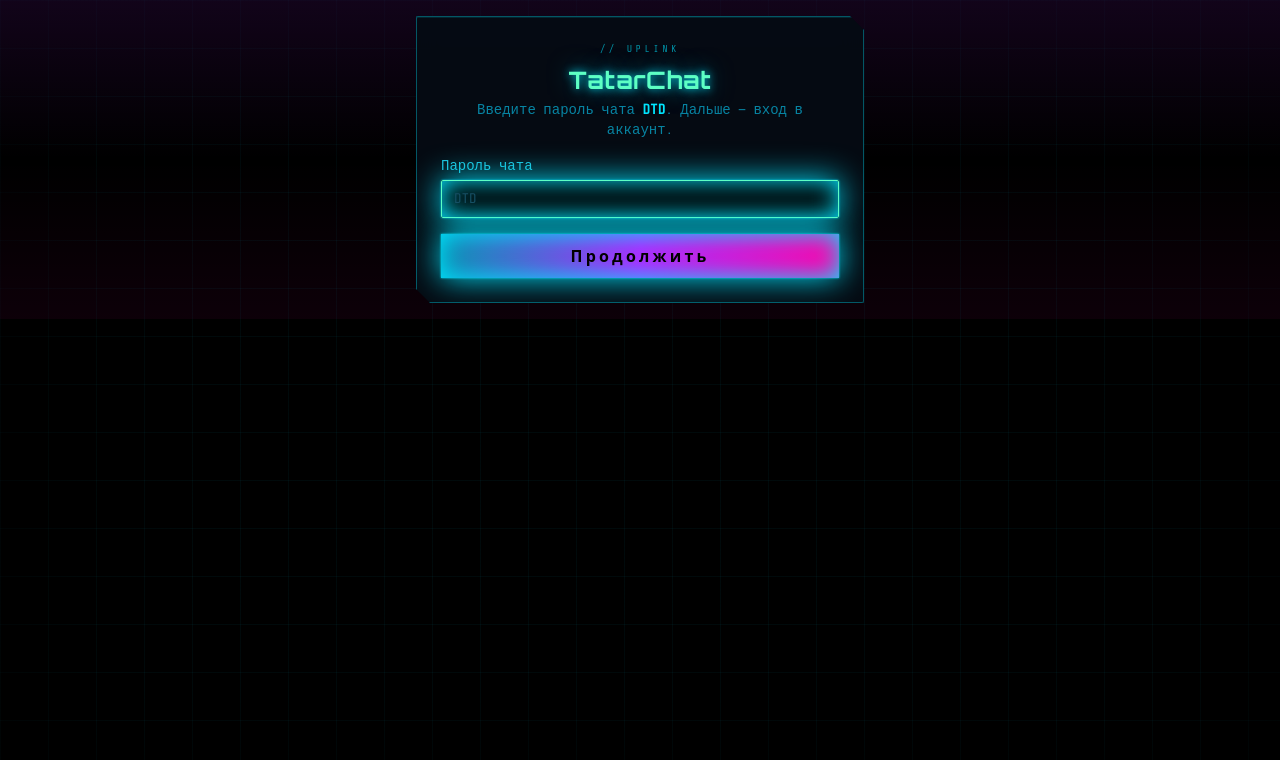
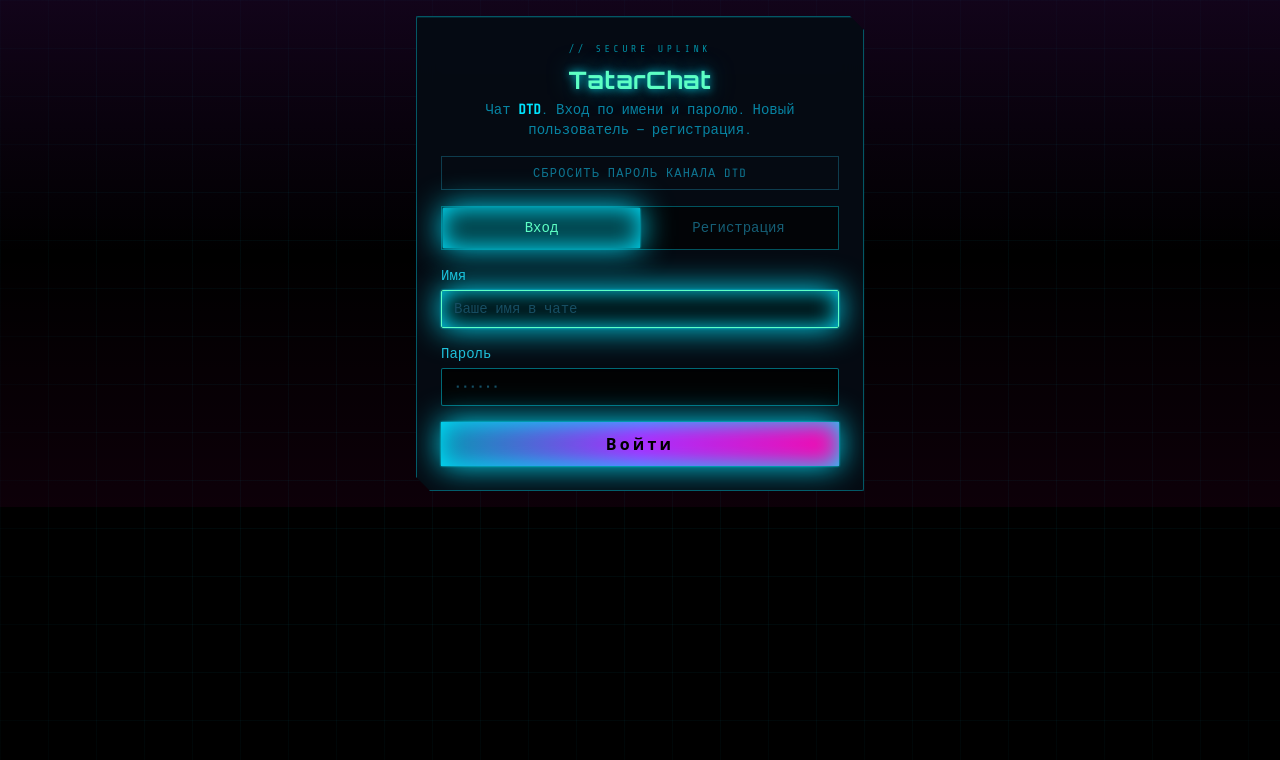
Before and after one commit to ITS-helper/tatarchat, a React (Vite) app in the folder client/: page / in a window 1280 px wide. Shown: the top 760 px of the page. Built offline with nearby package versions, Linux system fonts and the light colour scheme.

Commit message:
Remove site-wide DTD gate; channel password modal only for dreamteamdauns
Made-with: Cursor

```diff
--- a/client/src/App.jsx
+++ b/client/src/App.jsx
@@ -8,10 +8,7 @@ const LS_LAST_ROOM = "tatarchat_last_room";
 
 const QUICK_REACTIONS = ["👍", "❤️", "😂", "🔥", "👎"];
 /** sessionStorage: выбранный раздел и пароли комнат (не путать с паролем аккаунта) */
-const SS_SITE_ROOM = "tatarchat_site_room";
 const SS_DTD_ROOM_PW = "tatarchat_room_pw_dreamteamdauns";
-
-const GATE_PASSWORD_DTD = "1488";
 
 /** Видеосообщения: удерживать кнопку записи, как в Telegram (превью — квадрат) */
 const VIDEO_NOTE_MAX_MS = 60_000;
@@ -116,15 +113,11 @@ function getInitialRoom() {
   return canonicalizeStoredRoom(localStorage.getItem(LS_LAST_ROOM));
 }
 
-function readSiteRoomFromSession() {
-  const slug = sessionStorage.getItem(SS_SITE_ROOM);
-  if (slug !== "dreamteamdauns") return null;
-  const pw = sessionStorage.getItem(SS_DTD_ROOM_PW);
-  return pw ? "dreamteamdauns" : null;
+function hasStoredDtdChannelPw() {
+  return !!sessionStorage.getItem(SS_DTD_ROOM_PW);
 }
 
 function clearGateSession() {
-  sessionStorage.removeItem(SS_SITE_ROOM);
   sessionStorage.removeItem(SS_DTD_ROOM_PW);
 }
 
@@ -266,19 +259,17 @@ export default function App() {
   const [authMode, setAuthMode] = useState("login");
   const [nameInput, setNameInput] = useState("");
   const [passwordInput, setPasswordInput] = useState("");
-  const [siteRoom, setSiteRoom] = useState(() => readSiteRoomFromSession());
-  const [gatePasswordDraft, setGatePasswordDraft] = useState("");
+  const [dtdChannelUnlocked, setDtdChannelUnlocked] = useState(() => hasStoredDtdChannelPw());
+  const [dtdPwModalDraft, setDtdPwModalDraft] = useState("");
   const [publicChannels, setPublicChannels] = useState([]);
   const [directChannels, setDirectChannels] = useState([]);
   const [dmModalOpen, setDmModalOpen] = useState(false);
   const [dmUsers, setDmUsers] = useState([]);
   const [dmUsersLoading, setDmUsersLoading] = useState(false);
   const publicChannelsRef = useRef([]);
-  const [activeRoom, setActiveRoom] = useState(
-    () => readSiteRoomFromSession() || getInitialRoom()
-  );
+  const [activeRoom, setActiveRoom] = useState(() => getInitialRoom());
   const [roomTitle, setRoomTitle] = useState(() => {
-    const slug = readSiteRoomFromSession() || getInitialRoom();
+    const slug = getInitialRoom();
     return slug.startsWith("dm-") ? "ЛС" : slug === "lobby" ? "Лобби" : "DTD";
   });
   const [messages, setMessages] = useState([]);
@@ -370,6 +361,15 @@ export default function App() {
   }, [activeRoom]);
 
   useEffect(() => {
+    if (activeRoom === "dreamteamdauns") {
+      setDtdChannelUnlocked(hasStoredDtdChannelPw());
+      if (!hasStoredDtdChannelPw()) setBanner(null);
+    } else {
+      setDtdChannelUnlocked(true);
+    }
+  }, [activeRoom]);
+
+  useEffect(() => {
     publicChannelsRef.current = publicChannels;
   }, [publicChannels]);
 
@@ -701,6 +701,10 @@ export default function App() {
           data = {};
         }
         if (!res.ok) {
+          if (room === "dreamteamdauns" && (res.status === 403 || res.status === 401)) {
+            sessionStorage.removeItem(SS_DTD_ROOM_PW);
+            setDtdChannelUnlocked(false);
+          }
           setBanner(data.error || `Не удалось загрузить чат (${res.status})`);
           setMessages([]);
           return;
@@ -719,12 +723,22 @@ export default function App() {
   useEffect(() => {
     if (!token) return;
     localStorage.setItem(LS_LAST_ROOM, activeRoom);
+    if (activeRoom === "dreamteamdauns" && !sessionStorage.getItem(SS_DTD_ROOM_PW)) {
+      setMessages([]);
+      setBanner(null);
+      return;
+    }
     loadHistoryForRoom(activeRoom);
   }, [token, activeRoom, loadHistoryForRoom]);
 
   const emitJoinRoom = useCallback((socket) => {
+    const r = activeRoomRef.current;
+    if (r === "dreamteamdauns" && !sessionStorage.getItem(SS_DTD_ROOM_PW)) {
+      setRoomJoined(false);
+      roomJoinedRef.current = false;
+      return;
+    }
     const gen = ++joinGenRef.current;
-    const r = activeRoomRef.current;
     const row = publicChannelsRef.current.find((c) => c.slug === r);
     const need =
       row?.requiresPassword === true || (row == null && r === "dreamteamdauns");
@@ -742,6 +756,10 @@ export default function App() {
         setBanner(ack.error || "Не удалось войти в комнату");
         setRoomJoined(false);
         roomJoinedRef.current = false;
+        if (r === "dreamteamdauns" && need) {
+          sessionStorage.removeItem(SS_DTD_ROOM_PW);
+          setDtdChannelUnlocked(false);
+        }
       }
     });
   }, []);
@@ -859,27 +877,21 @@ export default function App() {
     emitJoinRoom(s);
   }, [activeRoom, token, emitJoinRoom]);
 
-  const submitGate = (e) => {
+  const submitDtdChannelPassword = (e) => {
     e.preventDefault();
     setBanner(null);
-    const slug = "dreamteamdauns";
-    const p = gatePasswordDraft.trim();
+    const p = dtdPwModalDraft.trim();
     if (!p) {
-      setBanner("Введите пароль чата");
+      setBanner("Введите пароль канала");
       return;
     }
-    if (p !== GATE_PASSWORD_DTD) {
-      setBanner("Неверный пароль");
-      return;
-    }
-    sessionStorage.setItem(SS_SITE_ROOM, slug);
     sessionStorage.setItem(SS_DTD_ROOM_PW, p);
-    setSiteRoom(slug);
-    setActiveRoom(slug);
-    setRoomTitle("DTD");
-    localStorage.setItem(LS_LAST_ROOM, slug);
-    setGatePasswordDraft("");
-    setBanner(null);
+    setDtdPwModalDraft("");
+    setDtdChannelUnlocked(true);
+    const room = activeRoomRef.current;
+    void loadHistoryForRoom(room);
+    const sock = socketRef.current;
+    if (sock?.connected) emitJoinRoom(sock);
   };
 
   const submitAuth = async (e) => {
@@ -947,7 +959,7 @@ export default function App() {
     localStorage.removeItem(LS_USER_ID);
     localStorage.removeItem(LS_LAST_ROOM);
     clearGateSession();
-    setSiteRoom(null);
+    setDtdChannelUnlocked(false);
     setToken("");
     setNickname("");
     setNameInput("");
@@ -963,7 +975,8 @@ export default function App() {
     setSearchResults([]);
     setPublicChannels([]);
     setDirectChannels([]);
-    setActiveRoom("dreamteamdauns");
+    setActiveRoom("lobby");
+    setRoomTitle("Лобби");
     setStatus("offline");
     setRoomJoined(false);
     roomJoinedRef.current = false;
@@ -1193,59 +1206,6 @@ export default function App() {
     }
   };
 
-  if (!siteRoom) {
-    return (
-      <div className="relative min-h-full">
-        <div className="cyber-vignette" aria-hidden />
-        <div className="cyber-scanlines" aria-hidden />
-        <div className="relative z-10 flex min-h-full flex-col items-center justify-center p-4">
-          <div className="pointer-events-none absolute inset-0 bg-gradient-to-b from-neon-purple/10 via-transparent to-neon-hot/5" />
-          <div className="cyber-panel relative w-full max-w-md p-6 shadow-neon-cyan">
-            <p className="mb-2 text-center font-mono text-[10px] uppercase tracking-[0.35em] text-neon-cyan/60">
-              // uplink
-            </p>
-            <h1 className="font-display mb-1 text-center text-2xl font-bold tracking-wide text-neon-bright text-glow-cyan">
-              TatarChat
-            </h1>
-            <p className="mb-4 text-center text-sm text-cyan-600/90">
-              Введите пароль чата <span className="font-semibold text-neon-cyan">DTD</span>. Дальше — вход в аккаунт.
-              {getStoredToken().trim() ? (
-                <span className="mt-2 block text-cyan-500/90">Аккаунт уже сохранён — после пароля откроется чат.</span>
-              ) : null}
-            </p>
-
-            <form onSubmit={submitGate} className="space-y-4">
-              <label className="block text-sm text-cyan-400/90">
-                Пароль чата
-                <input
-                  type="password"
-                  className="cyber-input mt-1 w-full"
-                  value={gatePasswordDraft}
-                  onChange={(e) => setGatePasswordDraft(e.target.value)}
-                  placeholder="DTD"
-                  maxLength={64}
-                  autoComplete="off"
-                  autoFocus
-                />
-              </label>
-              {banner && (
-                <p className="border border-neon-amber/40 bg-neon-amber/10 px-3 py-2 font-mono text-sm text-neon-amber">
-                  {banner}
-                </p>
-              )}
-              <button
-                type="submit"
-                className="font-display w-full bg-gradient-to-r from-cyan-600 via-neon-purple to-neon-hot py-2.5 font-semibold tracking-[0.2em] text-black shadow-neon-cyan transition hover:brightness-110"
-              >
-                Продолжить
-              </button>
-            </form>
-          </div>
-        </div>
-      </div>
-    );
-  }
-
   if (!token) {
     return (
       <div className="relative min-h-full">
@@ -1267,13 +1227,12 @@ export default function App() {
             type="button"
             onClick={() => {
               clearGateSession();
-              setSiteRoom(null);
-              setGatePasswordDraft("");
+              setDtdPwModalDraft("");
               setBanner(null);
             }}
             className="mb-4 w-full border border-cyan-800/60 py-2 text-xs font-mono uppercase tracking-widest text-cyan-700 transition hover:border-neon-cyan/50 hover:text-neon-cyan"
           >
-            Сменить пароль чата
+            Сбросить пароль канала DTD
           </button>
 
           <div className="mb-4 flex border border-neon-cyan/35 bg-black/60 p-px">
@@ -1356,6 +1315,52 @@ export default function App() {
       <div className="cyber-vignette" aria-hidden />
       <div className="cyber-scanlines" aria-hidden />
       <div className="relative z-10 flex min-h-full flex-col">
+      {activeRoom === "dreamteamdauns" && !dtdChannelUnlocked ? (
+        <div
+          className="fixed inset-0 z-[100] flex items-center justify-center bg-black/80 p-4 backdrop-blur-sm"
+          role="dialog"
+          aria-modal="true"
+          aria-labelledby="dtd-pw-title"
+        >
+          <div className="cyber-panel w-full max-w-md p-6 shadow-neon-cyan">
+            <h2
+              id="dtd-pw-title"
+              className="font-display mb-2 text-lg font-bold tracking-wide text-neon-bright text-glow-cyan"
+            >
+              Пароль канала DTD
+            </h2>
+            <p className="mb-4 text-sm text-cyan-600/90">
+              Этот канал защищён паролем. Введите его, чтобы загрузить историю и подключиться к сокету.
+            </p>
+            <form onSubmit={submitDtdChannelPassword} className="space-y-4">
+              <label className="block text-sm text-cyan-400/90">
+                Пароль канала
+                <input
+                  type="password"
+                  className="cyber-input mt-1 w-full"
+                  value={dtdPwModalDraft}
+                  onChange={(e) => setDtdPwModalDraft(e.target.value)}
+                  placeholder="••••••"
+                  maxLength={128}
+                  autoComplete="off"
+                  autoFocus
+                />
+              </label>
+              {banner && (
+                <p className="border border-neon-amber/40 bg-neon-amber/10 px-3 py-2 font-mono text-sm text-neon-amber">
+                  {banner}
+                </p>
+              )}
+              <button
+                type="submit"
+                className="font-display w-full bg-gradient-to-r from-cyan-600 via-neon-purple to-neon-hot py-2.5 font-semibold tracking-[0.2em] text-black shadow-neon-cyan transition hover:brightness-110"
+              >
+                Войти в канал
+              </button>
+            </form>
+          </div>
+        </div>
+      ) : null}
       <header className="flex flex-shrink-0 flex-wrap items-center justify-between gap-3 border-b-2 border-neon-cyan/35 bg-black/85 px-4 py-3 shadow-neon-cyan backdrop-blur-md">
         <div className="min-w-0 flex-1">
           <div className="flex items-baseline gap-3">
```
